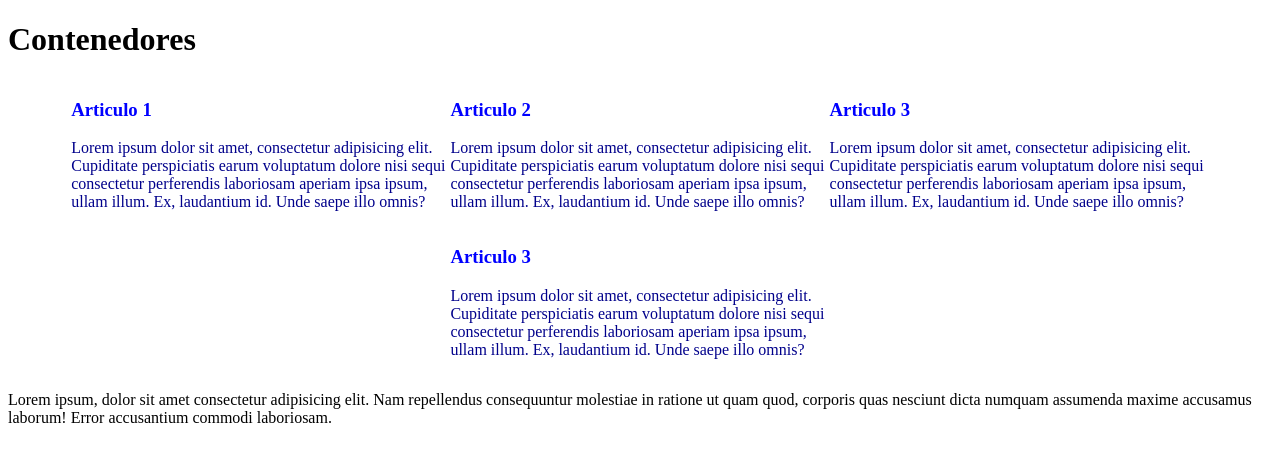
After one commit to jalvarenga-unah/IS-711-II-PAC-2023, a PHP site: page /contenedores.html in a window 1280 px wide. The commit adds this page. Shown: the top 462 px of the page. Run offline with PHP 8.4, Linux system fonts and the light colour scheme.

Commit message:
contenedores

```diff
--- /dev/null
+++ b/principios-html/contenedores.html
@@ -0,0 +1,105 @@
+<!DOCTYPE html>
+<html lang="en">
+  <head>
+    <meta charset="UTF-8" />
+    <meta http-equiv="X-UA-Compatible" content="IE=edge" />
+    <meta name="viewport" content="width=device-width, initial-scale=1.0" />
+    <title>Contenedores</title>
+    <style>
+      section {
+        display: flex;
+        flex-wrap: wrap;
+        /* flex-direction: row-reverse; */
+        justify-content: center;
+      }
+
+      article {
+        width: 30%;
+      }
+
+      h3 {
+        color: blue;
+      }
+
+      /* section > article > p { */
+      article > p {
+        color: darkblue;
+      }
+    </style>
+  </head>
+  <body>
+    <h1>Contenedores</h1>
+
+    <main>
+      <section>
+        <article>
+          <h3>Articulo 1</h3>
+          <p>
+            Lorem ipsum dolor sit amet, consectetur adipisicing elit. Cupiditate
+            perspiciatis earum voluptatum dolore nisi sequi consectetur
+            perferendis laboriosam aperiam ipsa ipsum, ullam illum. Ex,
+            laudantium id. Unde saepe illo omnis?
+          </p>
+        </article>
+        <article>
+          <h3>Articulo 2</h3>
+          <p>
+            Lorem ipsum dolor sit amet, consectetur adipisicing elit. Cupiditate
+            perspiciatis earum voluptatum dolore nisi sequi consectetur
+            perferendis laboriosam aperiam ipsa ipsum, ullam illum. Ex,
+            laudantium id. Unde saepe illo omnis?
+          </p>
+        </article>
+        <article>
+          <h3>Articulo 3</h3>
+          <p>
+            Lorem ipsum dolor sit amet, consectetur adipisicing elit. Cupiditate
+            perspiciatis earum voluptatum dolore nisi sequi consectetur
+            perferendis laboriosam aperiam ipsa ipsum, ullam illum. Ex,
+            laudantium id. Unde saepe illo omnis?
+          </p>
+        </article>
+        <article>
+          <h3>Articulo 3</h3>
+          <p>
+            Lorem ipsum dolor sit amet, consectetur adipisicing elit. Cupiditate
+            perspiciatis earum voluptatum dolore nisi sequi consectetur
+            perferendis laboriosam aperiam ipsa ipsum, ullam illum. Ex,
+            laudantium id. Unde saepe illo omnis?
+          </p>
+        </article>
+      </section>
+
+      <p>
+        Lorem ipsum, dolor sit amet consectetur adipisicing elit. Nam
+        repellendus consequuntur molestiae in ratione ut quam quod, corporis
+        quas nesciunt dicta numquam assumenda maxime accusamus laborum! Error
+        accusantium commodi laboriosam.
+      </p>
+    </main>
+
+    <!-- <div style="background-color: burlywood; padding: 10px">
+      <div style="background-color: aqua; margin: 10px">
+        <p>
+          Lorem ipsum dolor sit amet consectetur, adipisicing elit. Odio iste
+          quisquam non possimus nam vitae, tenetur quia sequi et ex dicta, optio
+          itaque. Voluptatibus, molestiae non laborum ratione perferendis
+          temporibus.
+        </p>
+      </div>
+
+      <p>
+        Lorem ipsum dolor sit amet consectetur, adipisicing elit. Odio iste
+        quisquam non possimus nam vitae, tenetur quia sequi et ex dicta, optio
+        itaque. Voluptatibus, molestiae non laborum ratione perferendis
+        temporibus.
+      </p>
+      <p>
+        Lorem ipsum dolor sit amet consectetur, adipisicing elit. Odio iste
+        quisquam non possimus nam vitae, tenetur quia sequi et ex dicta, optio
+        itaque. Voluptatibus, molestiae non laborum ratione perferendis
+        temporibus.
+      </p>
+    </div> -->
+  </body>
+</html>
--- a/principios-html/css/estilos.css
+++ b/principios-html/css/estilos.css
@@ -35,5 +35,5 @@
 .logo {
   width: 250px;
   margin: 1.5rem;
-  filter: blur(2px); /* aplica efectos sobre el elemento */
+  /* filter: blur(2px); aplica efectos sobre el elemento   */
 }
```
Also changed, not shown: principios-html/index.html (+10 -7 lines), 1 other file.
